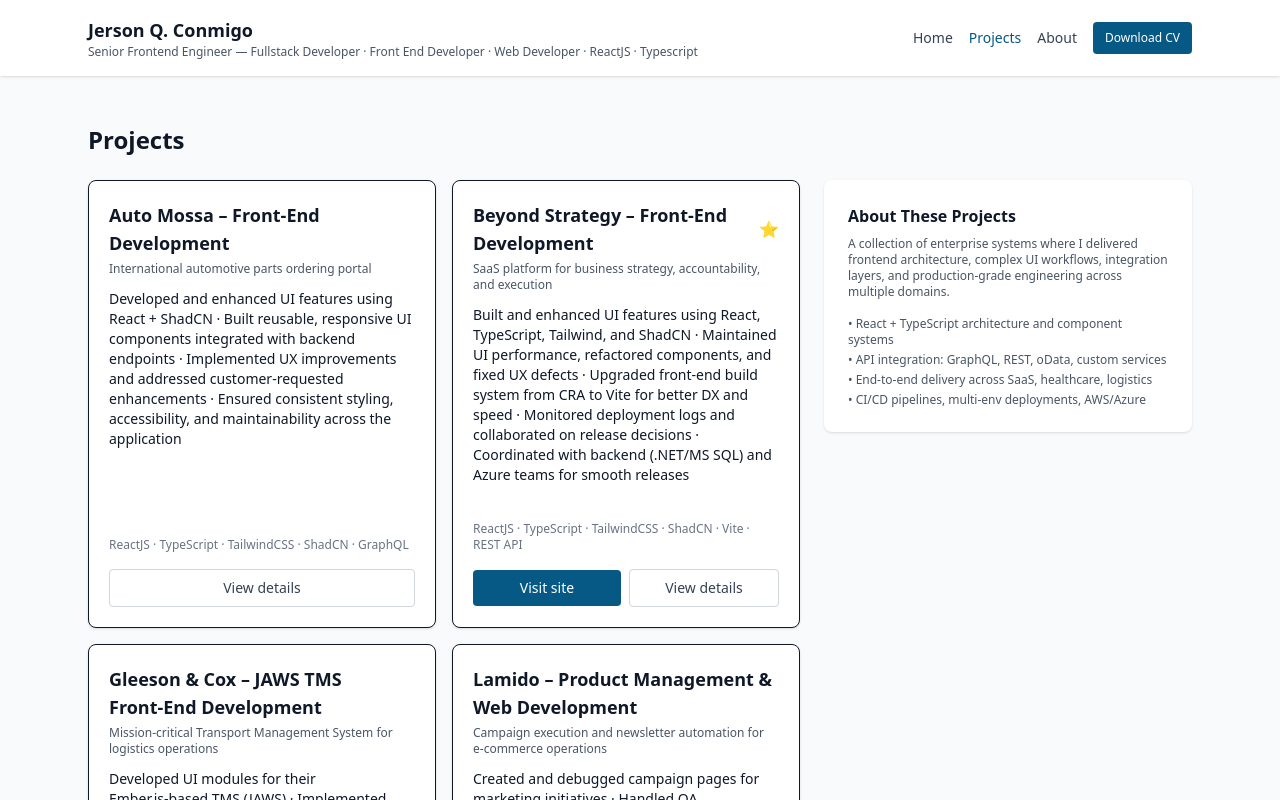
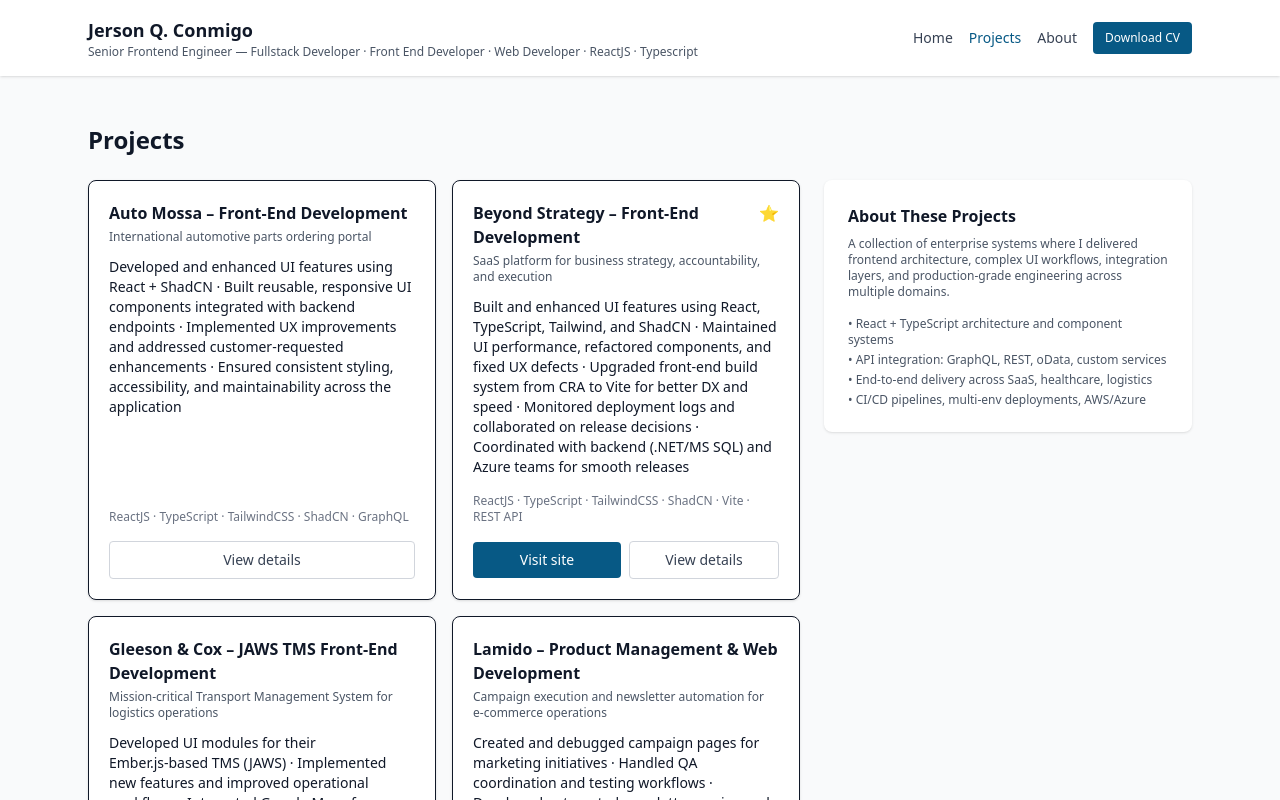
Before and after one commit to jersrej/jersrej.github.io, a React (Vite) app: page /projects in a window 1280 px wide. Shown: the top 800 px of the page. Built offline with nearby package versions, Linux system fonts and the light colour scheme.

Commit message:
fix featured project

```diff
--- a/src/components/ProjectCard.tsx
+++ b/src/components/ProjectCard.tsx
@@ -4,8 +4,8 @@
 export default function ProjectCard({ project }: { project: Project }) {
   return (
     <article className="h-full p-5 bg-white rounded-lg shadow-sm border flex flex-col">
-      <div className="flex items-center gap-2">
-        <h3 className="font-semibold text-lg">{project.title}</h3>
+      <div className="flex gap-2 justify-between">
+        <h3 className="font-semibold">{project.title}</h3>
         {project.featured && (
           <span className="text-yellow-500" title="Featured Project">
             ⭐
--- a/src/pages/Home.tsx
+++ b/src/pages/Home.tsx
@@ -21,11 +21,6 @@
             <div key={p.id} className="h-full p-4 bg-white rounded-md border flex flex-col">
               <div className="flex items-center gap-2">
                 <h4 className="font-semibold">{p.title}</h4>
-                {p.featured && (
-                  <span className="text-yellow-500" title="Featured Project">
-                    ⭐
-                  </span>
-                )}
               </div>
               <p className="text-xs text-gray-600 mt-1 grow">{p.tagline}</p>
               <div className="flex items-center gap-2 mt-4">
```
